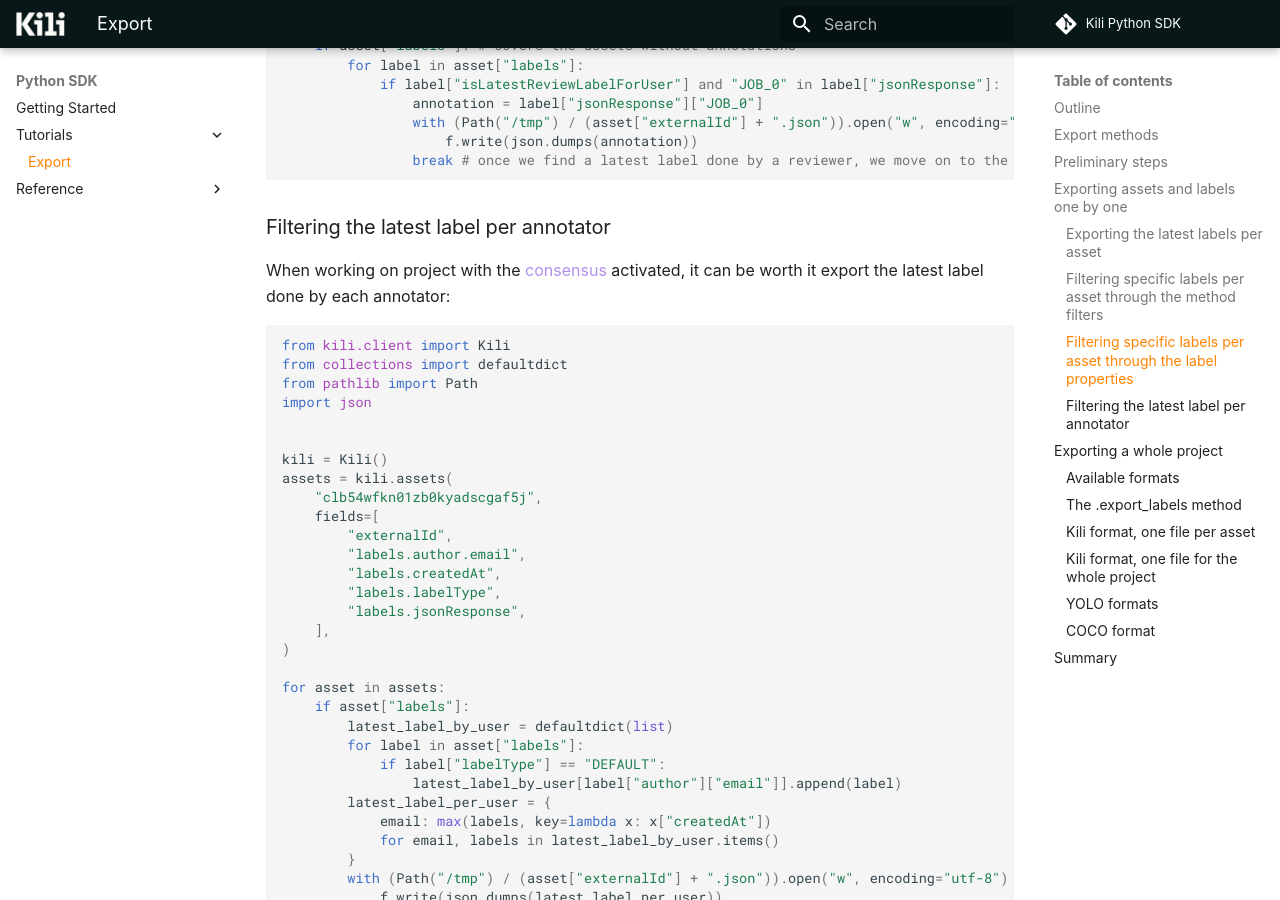
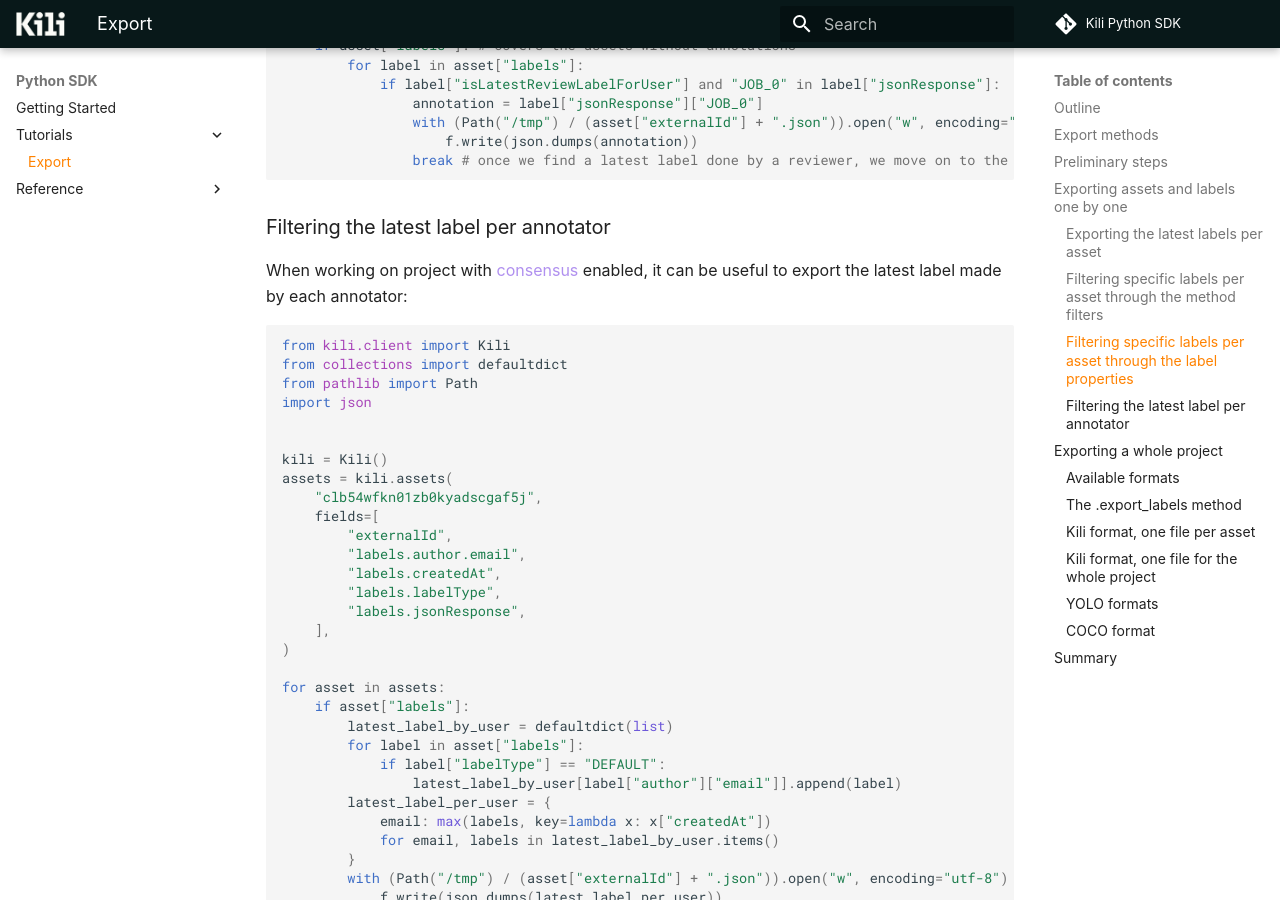
Before and after one commit to kili-technology/kili-python-sdk, an MkDocs documentation site: the page built from docs/sdk/tutorials/export_a_kili_project.md, in a window 1280 px wide and 900 px high, scrolled down 2999 px. Built offline with MkDocs 1.6.1 and Material for MkDocs 9.7.7, drawn with Linux system fonts in a browser that asks for light colours; some web fonts are replaced; comment, search, counter and statistics services are not loaded; the version menu is left out.

Commit message:
take comments

````diff
--- a/docs/sdk/tutorials/export_a_kili_project.md
+++ b/docs/sdk/tutorials/export_a_kili_project.md
@@ -96,7 +96,7 @@ for asset in assets:
 ```
 
 ### Filtering the latest label per annotator
-When working on project with the [consensus](https://docs.kili-technology.com/docs/consensus-overview) activated, it can be worth it export the latest label done by each annotator:
+When working on project with [consensus](https://docs.kili-technology.com/docs/consensus-overview) enabled, it can be useful to export the latest label made by each annotator:
 ```python
 from kili.client import Kili
 from collections import defaultdict
````
